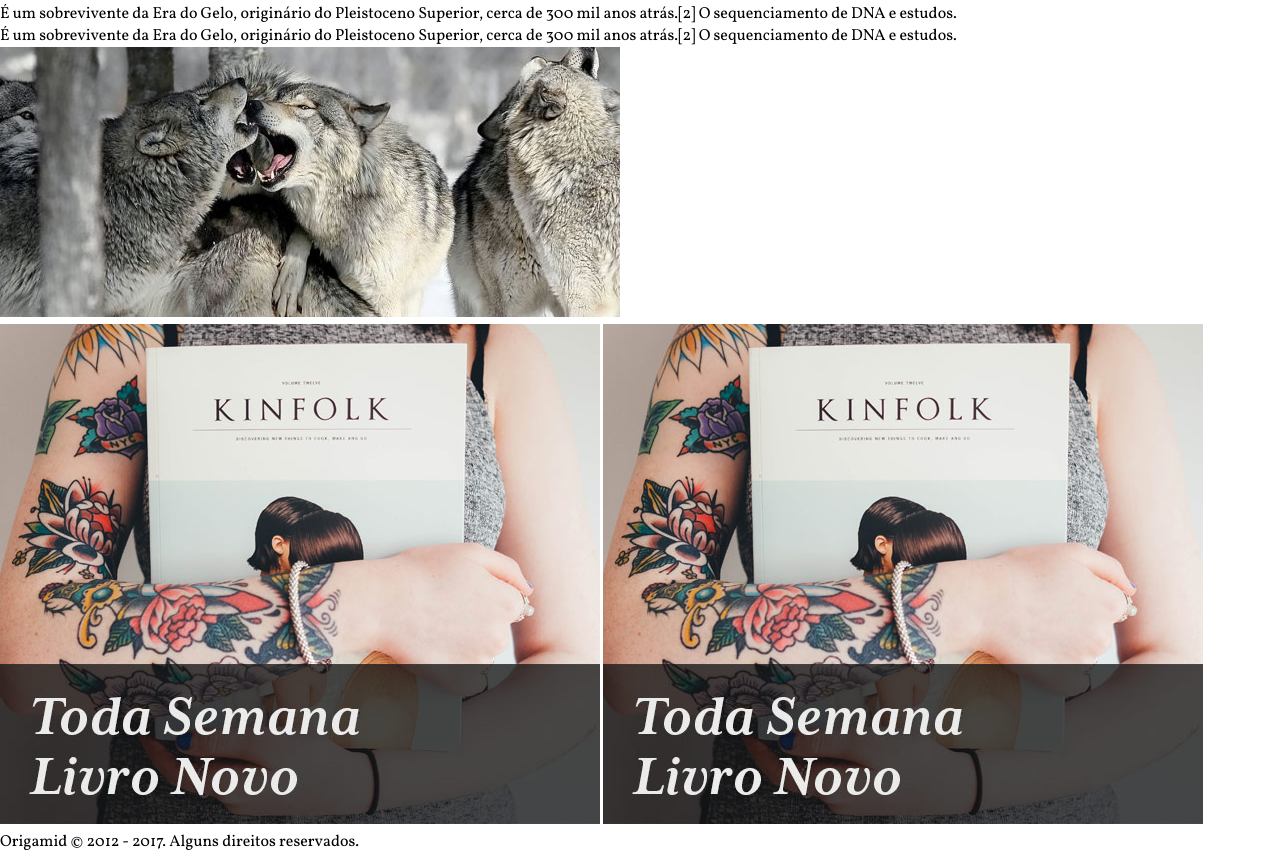
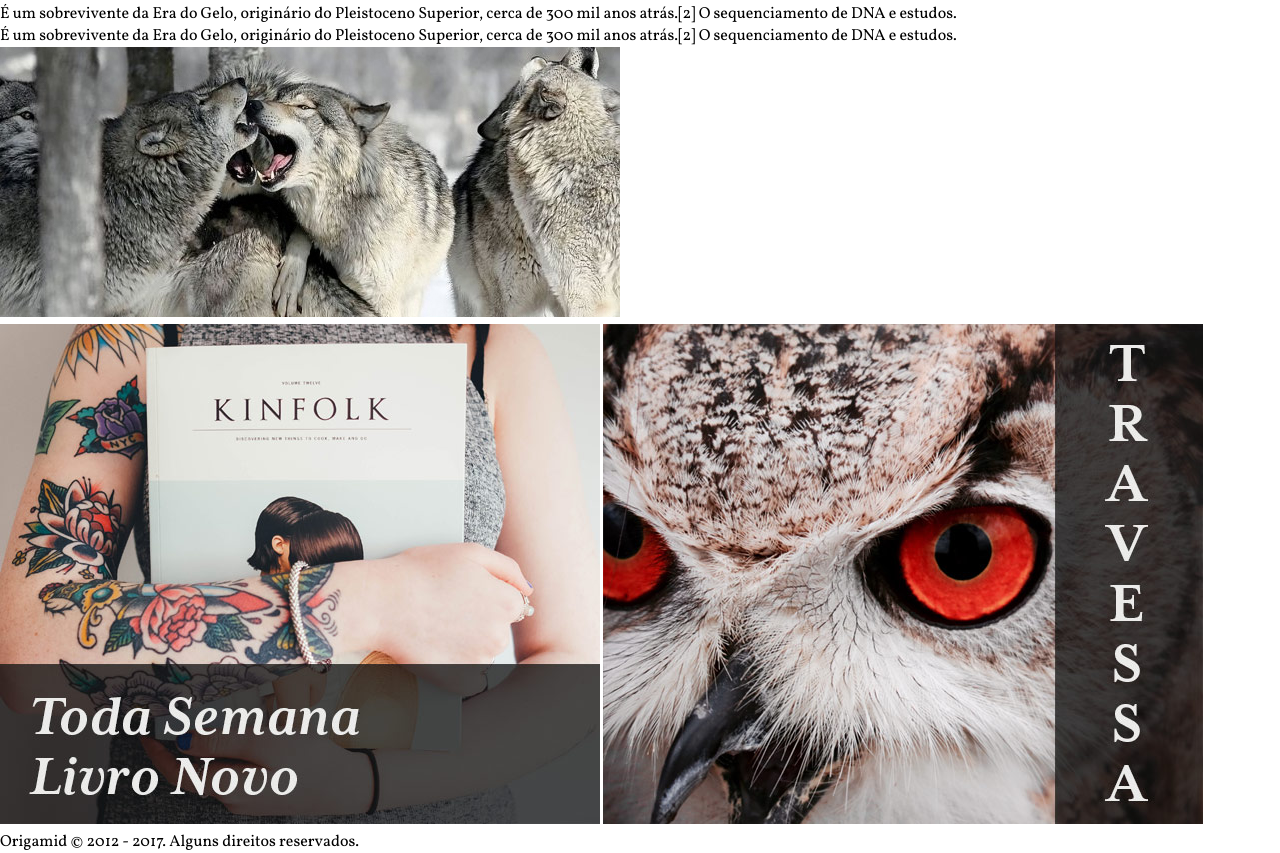
Before and after one commit to rafaelftdelima/wildbeast, a plain HTML site: page index.html in a window 1280 px wide. Shown: the part 8907-9760 px from the top of the page. Drawn offline with Linux system fonts and the light colour scheme.

Commit message:
ADS's image source link 2 correction

```diff
--- a/index.html
+++ b/index.html
@@ -105,7 +105,7 @@
 
     <aside class="ads">
         <a class="ads__link" href="#"><img src="./img/ads-1.jpg" alt=""></a>
-        <a class="ads__link" href="#"><img src="./img/ads-1.jpg" alt=""></a>
+        <a class="ads__link" href="#"><img src="./img/ads-2.jpg" alt=""></a>
     </aside>
 
     <footer class="footer">
```
